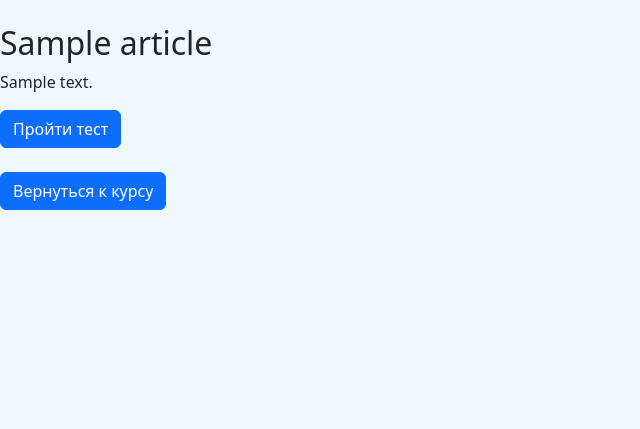
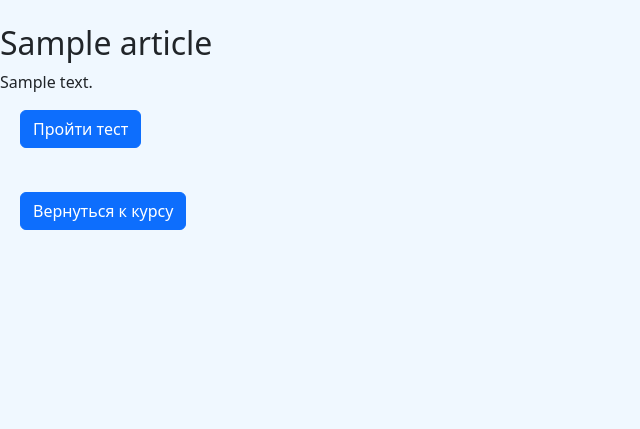
Before and after one commit to MosinFAM/consult, a Django app: template main/templates/main/article_detail.html in a window 1280 px wide. Shown: the part 83-512 px from the top of the page, without its empty margins (0-640 px from the left). Run offline with Django 3.2, Linux system fonts and the light colour scheme; the template is opened without the code that fills it: most values are stand-ins (such as "Sample title", 1, 10 or a date in 2020).

Commit message:
Merged with feature-branch

```diff
--- a/main/templates/main/article_detail.html
+++ b/main/templates/main/article_detail.html
@@ -13,10 +13,10 @@
 
 {% for test in tests %}
 
-    <a href="{% url 'test_detail' article.course.id article.id test.id %}" class="btn btn-primary">Пройти тест</a></br>
+    <a href="{% url 'test_detail' article.course.id article.id test.id %}" class="btn btn-primary"  style="margin-bottom: 20px;  margin-left: 20px; margin-right: 20px;">Пройти тест</a></br>
 {%  endfor %}
 </br>
-    <a href="{% url 'course_detail' article.course.id %}" class="btn btn-primary" style="margin-bottom: 20px;">Вернуться к курсу</a>
+    <a href="{% url 'course_detail' article.course.id %}" class="btn btn-primary" style="margin-bottom: 20px;  margin-left: 20px; margin-right: 20px;">Вернуться к курсу</a>
 
 </div>
 
```
Also changed, not shown: db.sqlite3, tests/migrations/0001_initial.py, tests/migrations/0005_alter_enrollment_options_test_prerequisite_test_and_more.py (deleted), tests/migrations/0006_alter_enrollment_options_and_more.py (deleted), tests/migrations/0007_testresult_answer_text_alter_testresult_profile.py (deleted).
